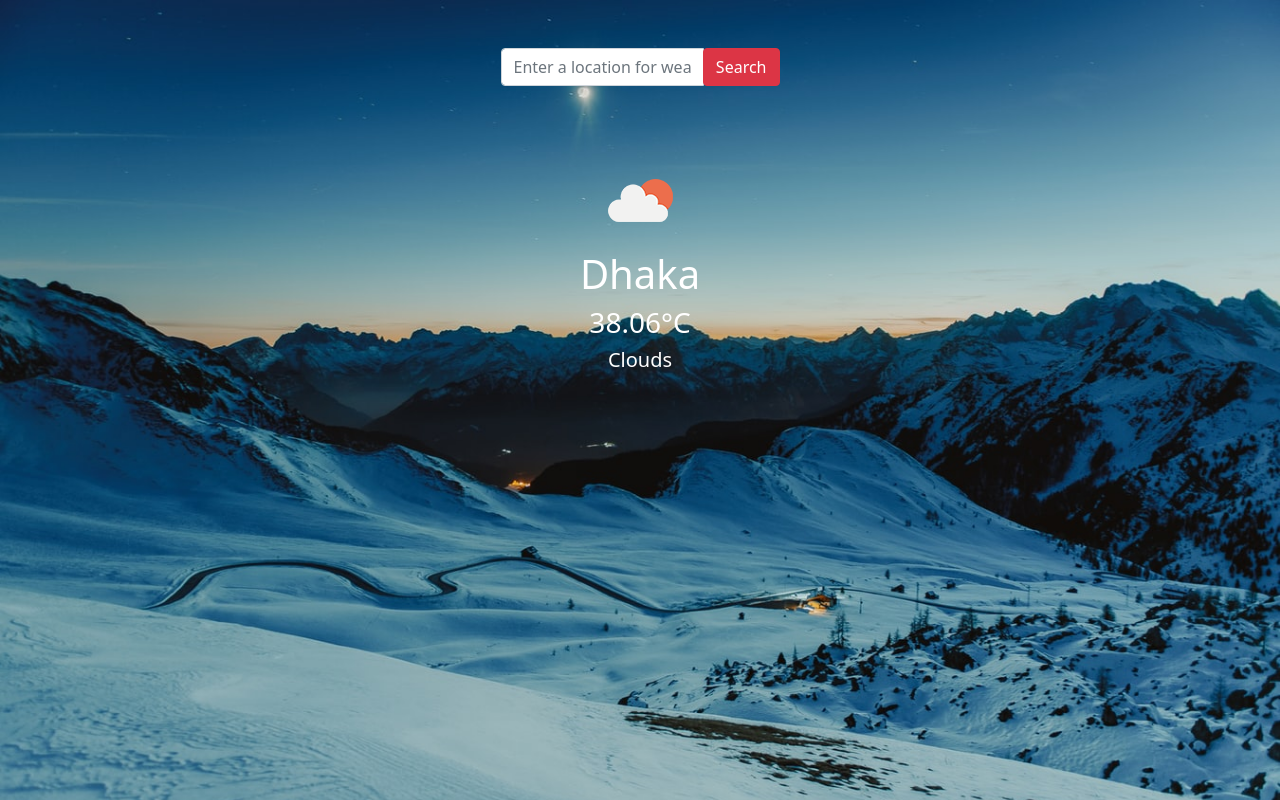
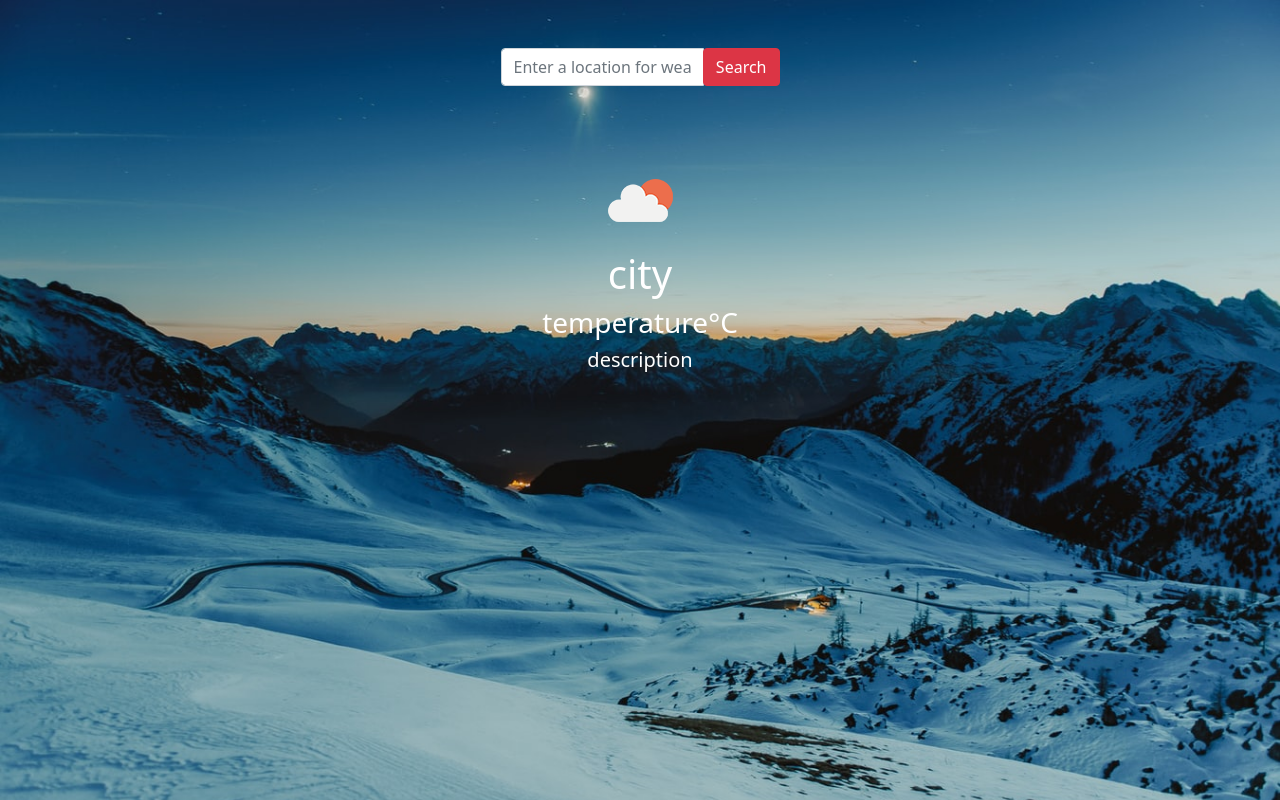
Before and after one commit to alam2025/weather-check, a plain HTML site: page index.html in a window 1280 px wide. Drawn offline with Linux system fonts and the light colour scheme.

Commit message:
chanege location

```diff
--- a/index.html
+++ b/index.html
@@ -30,9 +30,9 @@
 
         <div class="text-center text-white">
             <img src="images/cloud.png" alt="weather">
-            <h1 id="city">Dhaka </h1>
-            <h3><span id="temperature">38.06</span>&deg;C</h3>
-            <h1 id="description" class="lead">Clouds</h1>
+            <h1 id="city">city </h1>
+            <h3><span id="temperature">temperature</span>&deg;C</h3>
+            <h1 id="description" class="lead">description</h1>
         </div>
     </div>
     <script src="js/js.js"></script>
```
